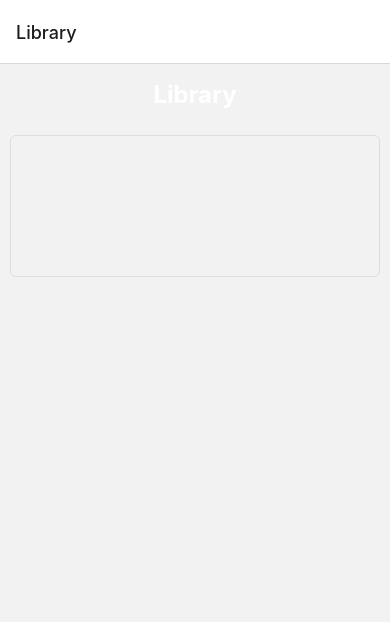
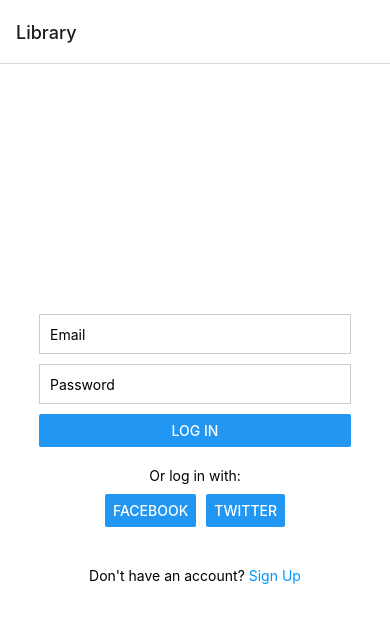
Before and after one commit to RodolfoMRibeiro/iRead, a React Native app: screen / in a window 390 px wide. Shown: the top 622 px of the page. Built offline with nearby package versions, Linux system fonts and the light colour scheme.

Commit message:
feat: create login screen and logic behind login

```diff
--- /dev/null
+++ b/src/components/LoginForm/index.tsx
@@ -0,0 +1,27 @@
+import React, { useState } from 'react';
+import { Form, Input, Button } from './styles';
+import { useAuth } from '../../contexts/Auth';
+
+export const LoginForm: React.FC = () => {
+  const [email, setEmail] = useState<string>('');
+  const [password, setPassword] = useState<string>('');
+
+  const { signIn } = useAuth();
+
+  async function handleLogin(): Promise<void> {
+    await signIn(email, password);
+  }
+
+  return (
+    <Form>
+      <Input placeholder="Email" value={email} onChangeText={setEmail} />
+      <Input
+        placeholder="Password"
+        value={password}
+        onChangeText={setPassword}
+        secureTextEntry={true}
+      />
+      <Button title="Log In" onPress={handleLogin} />
+    </Form>
+  );
+};
--- /dev/null
+++ b/src/components/LoginForm/styles.ts
@@ -0,0 +1,20 @@
+import styled from 'styled-components/native';
+
+export const Form = styled.View`
+  width: 80%;
+`;
+
+export const Input = styled.TextInput`
+  height: 40px;
+  border-width: 1px;
+  border-color: #ccc;
+  padding: 10px;
+  margin-bottom: 10px;
+`;
+
+export const Button = styled.Button`
+  background-color: #0096ff;
+  color: #fff;
+  padding: 10px;
+  border-radius: 5px;
+`;
--- a/src/routes/AppStack.tsx
+++ b/src/routes/AppStack.tsx
@@ -1,13 +1,13 @@
 import { createNativeStackNavigator } from '@react-navigation/native-stack';
 import React from 'react';
-import { Library } from '../screens/library';
+import { LibraryScreen } from '../screens/library';
 
 const Stack = createNativeStackNavigator();
 
 export function AppStack() {
   return (
     <Stack.Navigator>
-      <Stack.Screen name="Library" component={Library} />
+      <Stack.Screen name="Library" component={LibraryScreen} />
     </Stack.Navigator>
   );
 }
--- a/src/routes/AuthStack.tsx
+++ b/src/routes/AuthStack.tsx
@@ -1,13 +1,13 @@
 import { createNativeStackNavigator } from '@react-navigation/native-stack';
 import React from 'react';
-import { Library } from '../screens/library';
+import { LoginScreen } from '../screens/auth';
 
 const Stack = createNativeStackNavigator();
 
 export function AuthStack() {
   return (
     <Stack.Navigator>
-      <Stack.Screen name="Library" component={Library} />
+      <Stack.Screen name="Library" component={LoginScreen} />
     </Stack.Navigator>
   );
 }
--- /dev/null
+++ b/src/screens/auth/index.tsx
@@ -0,0 +1,27 @@
+import React from 'react';
+import { Container, SocialButton, SocialButtons, Text } from './styles';
+import { LoginForm } from '../../components/LoginForm';
+
+const SocialLogin: React.FC = () => {
+  return (
+    <React.Fragment>
+      <Text>Or log in with:</Text>
+      <SocialButtons>
+        <SocialButton title="Facebook" />
+        <SocialButton title="Twitter" />
+      </SocialButtons>
+    </React.Fragment>
+  );
+};
+
+export const LoginScreen: React.FC = () => {
+  return (
+    <Container>
+      <LoginForm />
+      <SocialLogin />
+      <Text>
+        Don't have an account? <Text style={{ color: '#0096FF' }}>Sign Up</Text>
+      </Text>
+    </Container>
+  );
+};
--- /dev/null
+++ b/src/screens/auth/styles.ts
@@ -0,0 +1,36 @@
+import styled from 'styled-components/native';
+
+export const Container = styled.View`
+  flex: 1;
+  background-color: #fff;
+  align-items: center;
+  justify-content: center;
+`;
+
+export const Logo = styled.Image`
+  width: 150px;
+  height: 150px;
+  resize: contain;
+  margin-bottom: 20px;
+`;
+
+export const Text = styled.Text`
+  margin-top: 20px;
+  margin-bottom: 10px;
+  text-align: center;
+`;
+
+export const SocialButtons = styled.View`
+  flex-direction: row;
+  justify-content: space-between;
+  margin-bottom: 20px;
+  gap: 10px;
+`;
+
+export const SocialButton = styled.Button`
+  background-color: #0096ff;
+  color: #fff;
+  padding: 10px;
+  border-radius: 5px;
+  width: 100px;
+`;
```
